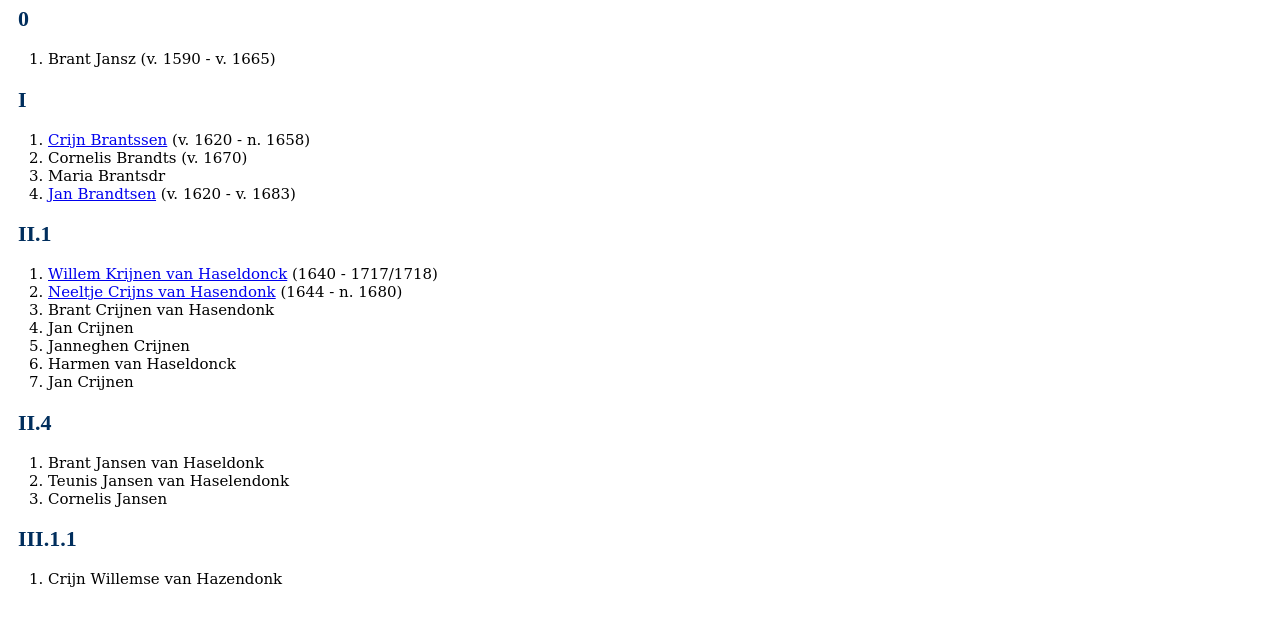
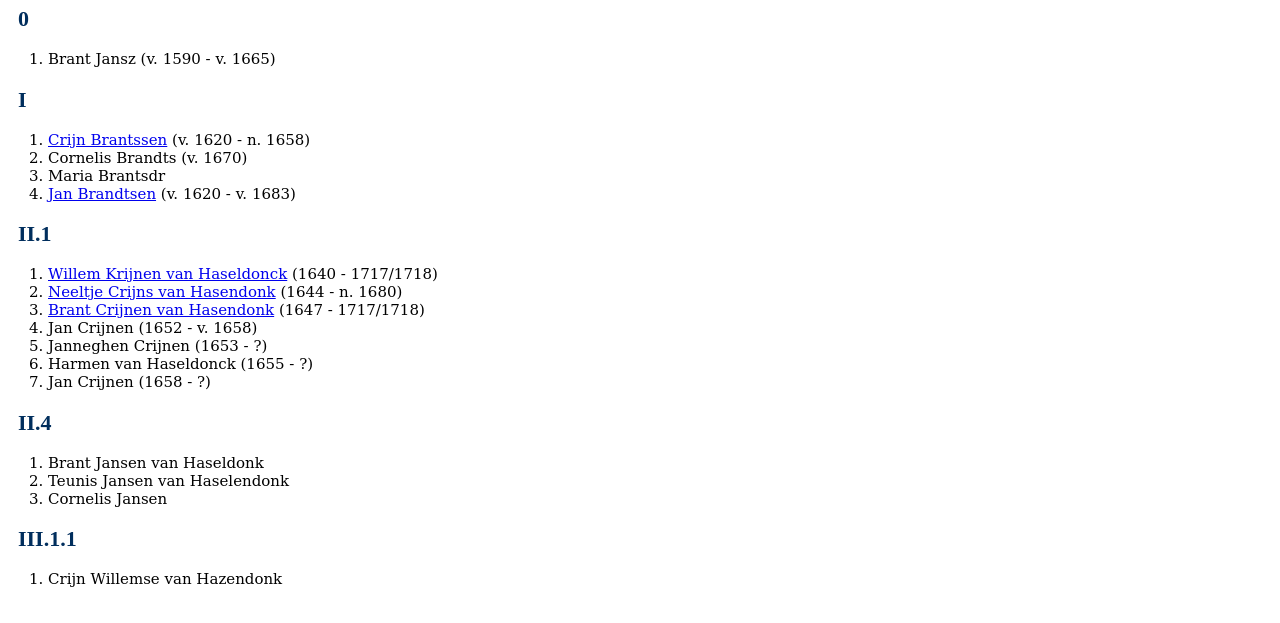
Before and after one commit to PhilipVerhagen/philipverhagen.github.io, a plain HTML site: page hazendonk/generaties.html in a window 1280 px wide. Shown: the part 79-702 px from the top of the page. Drawn offline with Linux system fonts and the light colour scheme.

Commit message:
Add files via upload

```diff
--- a/hazendonk/generaties.html
+++ b/hazendonk/generaties.html
@@ -23,11 +23,11 @@
 <ol>
 <li><a href="./II.1.1 Willem Krijnen van Haseldonck/Willem Krijnen van Haseldonck.html">Willem Krijnen van Haseldonck</a> (1640 - 1717/1718)</li>
 <li><a href="./II.1.2 Neeltje Crijns van Hasendonk/Neeltje Crijns van Hasendonk.html">Neeltje Crijns van Hasendonk</a> (1644 - n. 1680)</li>
-<li>Brant Crijnen van Hasendonk</li>
-<li>Jan Crijnen</li>
-<li>Janneghen Crijnen</li>
-<li>Harmen van Haseldonck</li>
-<li>Jan Crijnen</li>
+<li><a href="II.1.3 Brant Crijnen van Hasendonk/Brant Crijnen van Hasendonk.html">Brant Crijnen van Hasendonk</a> (1647 - 1717/1718)</li>
+<li>Jan Crijnen (1652 - v. 1658)</li>
+<li>Janneghen Crijnen (1653 - ?)</li>
+<li>Harmen van Haseldonck (1655 - ?)</li>
+<li>Jan Crijnen (1658 - ?)</li>
 </ol>
 <h2>II.4</h2>
 <ol>
```
